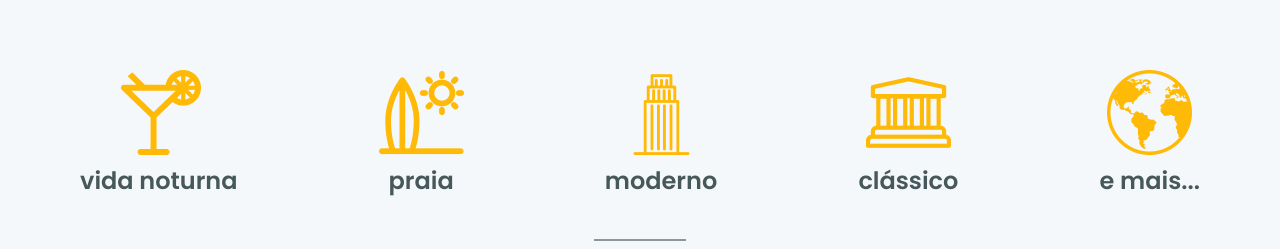
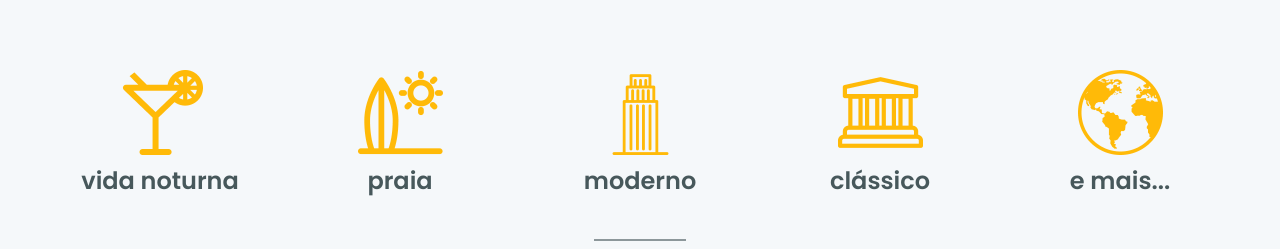
Before and after one commit to ViniOliver01/World-Trip, a Next.js app: page / in a window 1280 px wide. Shown: the part 478-727 px from the top of the page. Built offline with nearby package versions, Linux system fonts and the light colour scheme.

Commit message:
add TravelType component

```diff
--- /dev/null
+++ b/src/components/TravelTypes.tsx
@@ -0,0 +1,35 @@
+import { Flex, VStack, Text } from "@chakra-ui/react";
+import Image from 'next/image';
+
+export default function TravelTypes(){
+
+  return (
+   <Flex
+      marginTop={120}
+      paddingInline="20"
+      justifyContent="space-between"
+   >
+      <VStack width={160}>
+         <Image src="/TravelTypes/cocktail.png" alt={""} width={85} height={85}/>
+         <Text fontSize="2xl" fontWeight="semibold" color="gray.700">vida noturna</Text>
+      </VStack>
+      <VStack width={160}>
+         <Image src="/TravelTypes/surf.png" alt={""} width={85} height={85}/>
+         <Text fontSize="2xl" fontWeight="semibold" color="gray.700">praia</Text>
+      </VStack>
+      <VStack width={160}>
+         <Image src="/TravelTypes/building.png" alt={""} width={85} height={85}/>
+         <Text fontSize="2xl" fontWeight="semibold" color="gray.700">moderno</Text>
+      </VStack>
+      <VStack width={160}>
+         <Image src="/TravelTypes/museum.png" alt={""} width={85} height={85}/>
+         <Text fontSize="2xl" fontWeight="semibold" color="gray.700">clássico</Text>
+      </VStack>
+      <VStack width={160}>
+         <Image src="/TravelTypes/earth.png" alt={""} width={85} height={85}/>
+         <Text fontSize="2xl" fontWeight="semibold" color="gray.700">e mais...</Text>
+      </VStack>
+
+   </Flex>
+  );
+}
--- a/src/pages/index.tsx
+++ b/src/pages/index.tsx
@@ -1,8 +1,8 @@
-import { Flex, VStack, Text, Divider, Heading} from '@chakra-ui/react';
+import { Flex, Divider, Heading} from '@chakra-ui/react';
 import Banner from '../components/Banner';
 import Header from '../components/Header/index';
-import Image from 'next/image';
 import Carousel from '../components/Carousel';
+import TravelTypes from '../components/TravelTypes';
 
 export default function Home() {
 
@@ -15,37 +15,11 @@ export default function Home() {
       >
          <Header />
          <Banner />
-         <Flex
-            marginTop={120}
-            paddingInline="20"
-            justifyContent="space-between"
-         >
-            <VStack>
-               <Image src="/TravelTypes/cocktail.png" alt={""} width={85} height={85}/>
-               <Text fontSize="2xl" fontWeight="semibold" color="gray.700">vida noturna</Text>
-            </VStack>
-            <VStack>
-               <Image src="/TravelTypes/surf.png" alt={""} width={85} height={85}/>
-               <Text fontSize="2xl" fontWeight="semibold" color="gray.700">praia</Text>
-            </VStack>
-            <VStack>
-               <Image src="/TravelTypes/building.png" alt={""} width={85} height={85}/>
-               <Text fontSize="2xl" fontWeight="semibold" color="gray.700">moderno</Text>
-            </VStack>
-            <VStack>
-               <Image src="/TravelTypes/museum.png" alt={""} width={85} height={85}/>
-               <Text fontSize="2xl" fontWeight="semibold" color="gray.700">clássico</Text>
-            </VStack>
-            <VStack>
-               <Image src="/TravelTypes/earth.png" alt={""} width={85} height={85}/>
-               <Text fontSize="2xl" fontWeight="semibold" color="gray.700">e mais...</Text>
-            </VStack>
+         <TravelTypes />
 
-         </Flex>
          <Flex justify="center">
             <Divider width={"90px"} marginTop={10} borderWidth="1px" borderColor="gray.700"/>
          </Flex>
-
 
          <Flex
             flex="1"
```
